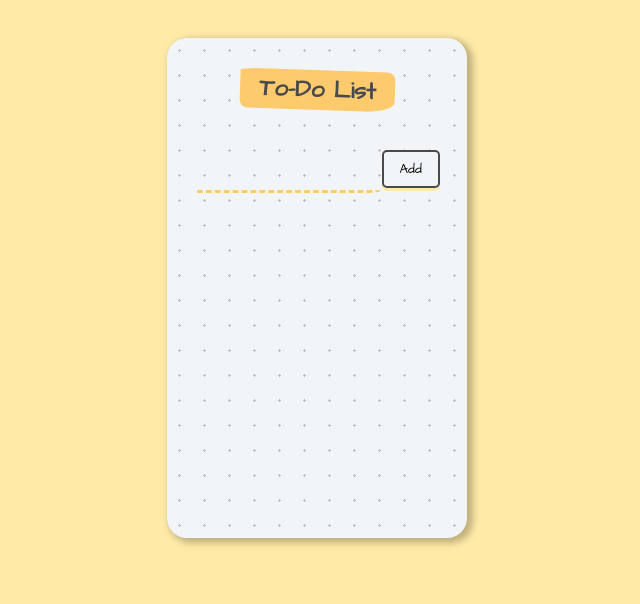
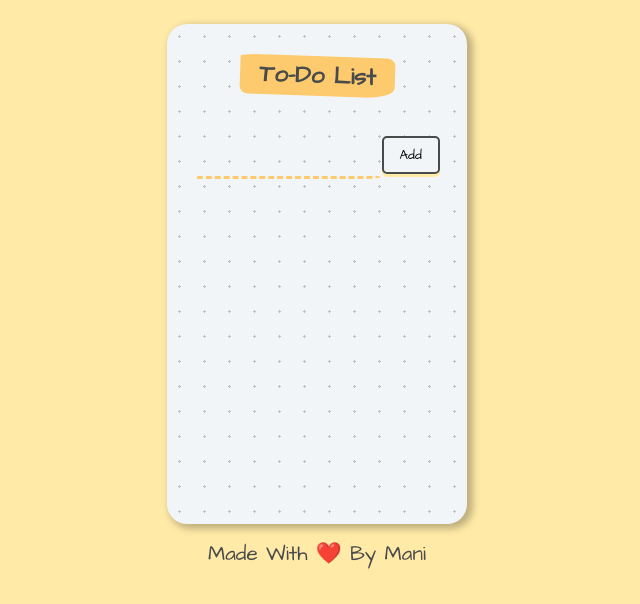
Before and after one commit to manirastegari/ReactToDoList, a React (Create React App) app: page / in a window 1280 px wide. Shown: the top 604 px of the page, without its empty margins (323-963 px from the left). Built offline with nearby package versions, Linux system fonts and the light colour scheme.

Commit message:
ChangesMadeEngineFooter

```diff
--- a/public/index.html
+++ b/public/index.html
@@ -13,4 +13,5 @@
     <div id="root"></div>
     <script src="../src/index.js" type="text/jsx"></script>
   </body>
+  <footer>Made With ❤️ By Mani</footer>
 </html>
--- a/public/styles.css
+++ b/public/styles.css
@@ -3,7 +3,7 @@ body {
   min-height: 70vh;
   padding: 1rem;
   box-sizing: border-box;
-  display: flex;
+  display: grid;
   justify-content: center;
   align-items: center;
   color: hsl(198, 1%, 29%);
@@ -12,6 +12,10 @@ body {
   font-size: 130%;
 }
 
+footer {
+  margin-top: 15px;
+  text-align: center;
+}
 .container {
   width: 100%;
   height: auto;
```
